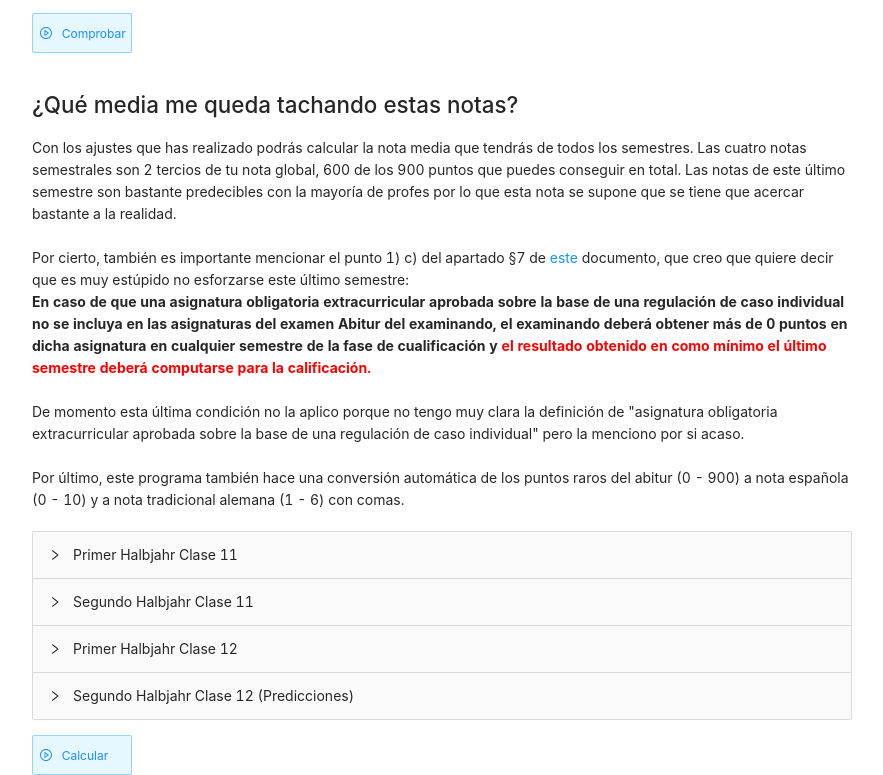
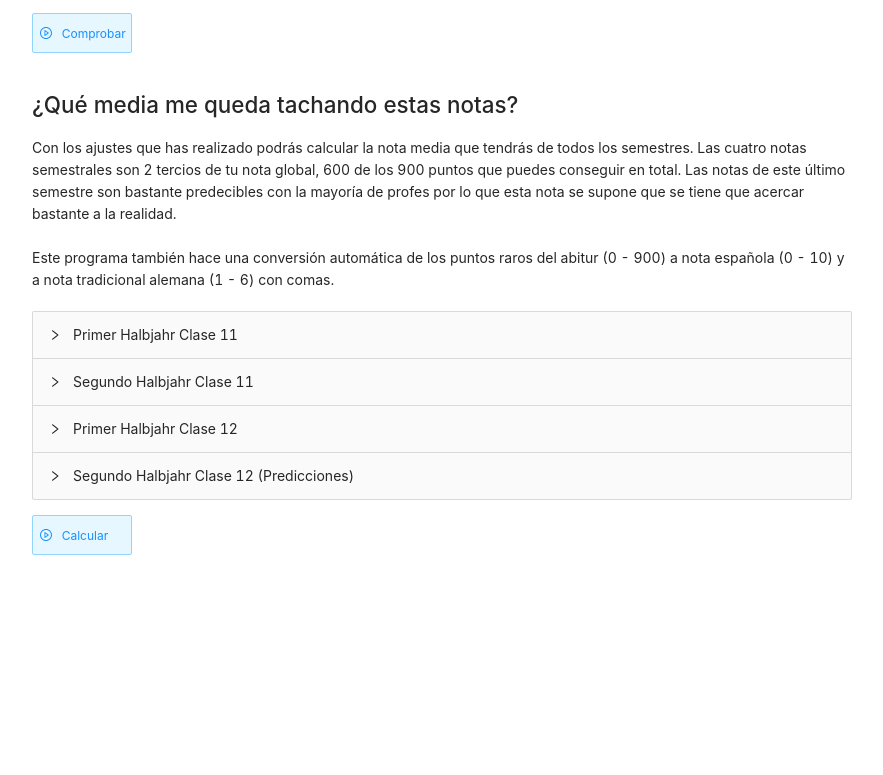
Before and after one commit to obalcells/notas, a React (Create React App) app: page / in a window 1280 px wide. Shown: the part 755-1530 px from the top of the page, without its empty margins (198-1081 px from the left). After the commit the page ends 1310 px from the top, so only its background shows below. Built offline with nearby package versions, Linux system fonts and the light colour scheme.

Commit message:
He cambiado pequeñas condiciones

```diff
--- a/src/App.css
+++ b/src/App.css
@@ -39,6 +39,11 @@
   padding-top: 15px;
   text-align: center;
   cursor: pointer;
+  user-select: none;
+  -moz-user-select: none;
+  -webkit-user-drag: none;
+  -webkit-user-select: none;
+  -ms-user-select: none;
 }
 
 .nuevaAsignatura {
--- a/src/Media.js
+++ b/src/Media.js
@@ -158,20 +158,7 @@ export default class Media extends React.Component {
                     Las notas de este último semestre son bastante predecibles con la mayoría de profes por lo que esta nota se supone
                     que se tiene que acercar bastante a la realidad.
                     <br /><br />
-                    Por cierto, también es importante mencionar el punto 1) c) del apartado §7 de <a href="https://github.com/OscarBalcells/notas/blob/master/public/Normativa_para_la_obtención_del_Allgemeine_Hochschulreife.pdf">este</a> documento, que creo que quiere decir que es muy estúpido no esforzarse este último semestre:
-                    <br />
-                    <b>
-                        En caso de que una asignatura obligatoria extracurricular aprobada sobre la base de una
-                        regulación de caso individual no se incluya en las asignaturas del examen Abitur
-                        del examinando, el examinando deberá obtener más de 0 puntos en dicha
-                        asignatura en cualquier semestre de la fase de cualificación y <span style={{color:"red"}}> el resultado obtenido
-                        en como mínimo el último semestre deberá computarse para la calificación.</span>
-                    </b>
-                    <br /><br />
-                    De momento esta última condición no la aplico porque no tengo muy clara la definición de "asignatura obligatoria extracurricular aprobada
-                    sobre la base de una regulación de caso individual" pero la menciono por si acaso.
-                    <br /><br />
-                    Por último, este programa también hace una conversión automática de los puntos raros del abitur (0 - 900) a nota española (0 - 10) y a nota tradicional alemana (1 - 6) con comas.
+                    Este programa también hace una conversión automática de los puntos raros del abitur (0 - 900) a nota española (0 - 10) y a nota tradicional alemana (1 - 6) con comas.
                 </div>
 				<Collapse accordion style={{ marginBottom: "15px" }}>
                     {halbajhrs.map(h => {
--- a/src/Tachar.js
+++ b/src/Tachar.js
@@ -125,15 +125,18 @@ export default class Tachar extends React.Component {
         if(types["Kunst"] < 3) message += "Necesitas como mínimo 3 notas de Kunst o Musik\n";
         //8. maximo 3 de deporte
         //implicito
-        //9. minimo 2 de todos los idiomas
+        //9. minimo 2 de todos los idiomas QUE TENGAS NUEVOS DE LA FASE INTRODUCTORIA
+        /*
+        De momento no aplica porque no tenemos fase introductoria (tenemos la 9 y la 10) bueno esto es muy raro nosé
         let done = false;
         this.props.asignaturasSeleccionadas.forEach((nombre) => {
-            if(!done && Asignaturas[nombre].type === "Language" && this.cntTachada(nombre) > 2) {
+            if(!done && Asignaturas[nombre].type === "Language" && this.cntTachada(nombre) > 2 && (nombre === "Català" || nombre === ) {
                 console.log(nombre);
                 message += "Para cada asignatura de idiomas has de contabilizar (no tachar) por lo menos 2 notas\n";
                 done = true;
             }
         });
+        */
         //10. minimo 14 entre ciencias e idiomas
         let oneLeft = 0;
         types["Language"] = 0;
@@ -149,14 +152,6 @@ export default class Tachar extends React.Component {
         if(types["Science"] + types["Language"] - oneLeft < 14) {
             message += "Entre ciencias naturales e idiomas (exceptuando alemán) has de contabilizar 14 notas semestrales. Solo contabilizan las notas de las asignaturas que no tengan 3 o más notas tachadas, de momento tienes " + (types["Science"] + types["Language"] - oneLeft).toString() + ".\n";
         }
-        //11. No puedes contar solo 1 nota de cualquier asignatura (?)
-        done = false;
-        this.props.asignaturasSeleccionadas.forEach((nombre) => {
-            if(!done && this.cntTachada(nombre) === 4) {
-                message += "Has de contabilizar como mínimo una nota de cada asignatura\n";
-                done = true;
-            }
-        });
 
         if(message === "") message = "Combinación válida";
         this.setState({ isReady: false, isLoading: true, message: message });
@@ -172,7 +167,7 @@ export default class Tachar extends React.Component {
                 <div className="resultadoComprobacion"
                     style={{
                         border: "1px solid green",
-                        backgroundColor: "rgba(115, 240, 115, 0.1)",
+                        backgroundColor: "rgba(115, 240, 115, 0.1)"
                     }}
                 >
                     <CheckCircleOutlined />
@@ -208,7 +203,6 @@ export default class Tachar extends React.Component {
             <div>
                 <div className="subtitulo" style={{ marginBottom: "20px" }}>
                     Para cada nota semestral que quieras sacar añade la asignatura. Solo puedes tachar notas de asignaturas que no tengas como examen del Abitur. Es obligatorio tachar como mínimo una nota de deporte, por eso está ahí puesta.
-
                     <br /><br />
                     <span style={{ fontSize: "1.1rem", lineHeight: "0.05 rem" }}>
                     Solo cuentan <b style={{ color: "#4633FF" }}>36</b> notas.
@@ -269,7 +263,7 @@ export default class Tachar extends React.Component {
                 {this.state.isAfterLoading && this.state.message === "Combinación válida" &&
                     <Tag color="success"
                         className="botonComprobacion"
-                        style={{ width: "150px" }}
+                        style={{ width: "160px" }}
                     >
                         <CheckCircleOutlined />
                         &nbsp;
@@ -291,23 +285,3 @@ export default class Tachar extends React.Component {
         );
     }
 }
-/*
-§ 7 (b)
-Los examinandos que, de acuerdo con el § 4 (3), se inscriban en un idioma
-extranjero nuevo en la fase introductoria ...
-En este idioma extranjero deben contabilizarse los resultados
-de al menos dos semestres escolares de la fase de
-cualificación en la calificación global.
-*/
-/*
-§ 7 (c)
-Del área de idiomas extranjeros (incluido el idioma local y un idioma extranjero
-conforme al § 7 (b)) y de ciencias naturales en conjunto, se deben contabilizar al
-menos catorce resultados semestrales. Si se contabilizan los resultados en una
-asignatura, se deberán computar los resultados de al menos dos semestres. En caso
-de que una asignatura obligatoria extracurricular aprobada sobre la base de una
-regulación de caso individual no se incluya en las asignaturas del examen Abitur
-del examinando, el examinando deberá obtener más de 0 puntos en dicha
-asignatura en cualquier semestre de la fase de cualificación y el resultado obtenido
-en como mínimo el último semestre deberá computarse para la calificación.
-*/
```
